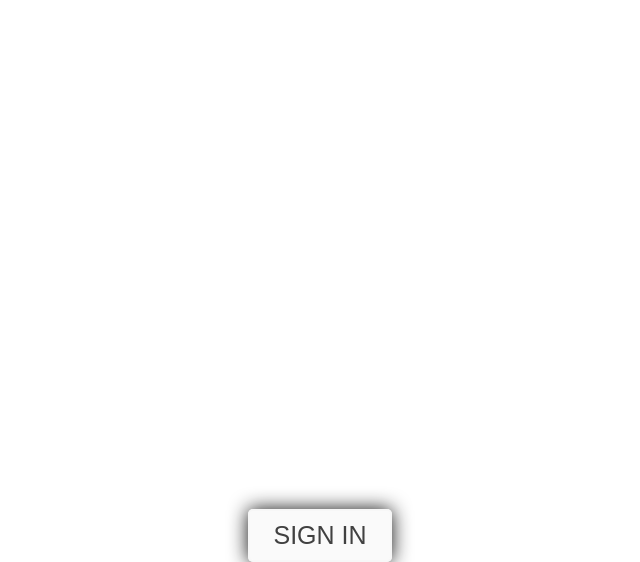
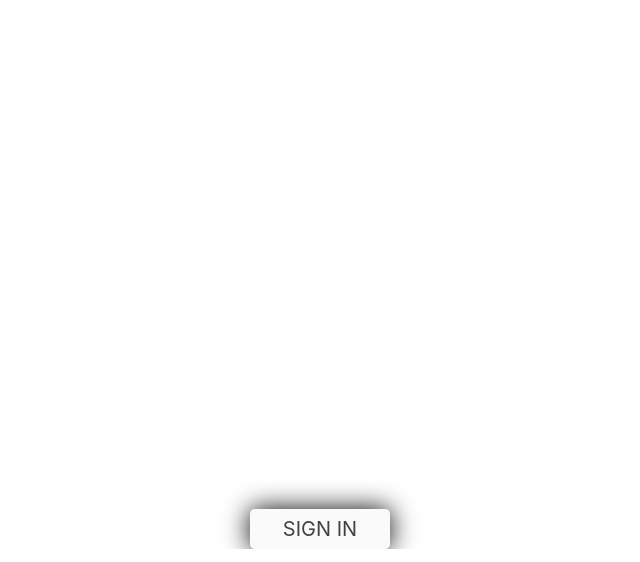
Before and after one commit to theRealFoodFinder/food-finder, a React app: page / in a window 1280 px wide. Shown: the part 266-828 px from the top of the page, without its empty margins (320-960 px from the left). Built offline with nearby package versions, Linux system fonts and the light colour scheme.

Commit message:
landingcssanimationchaged

```diff
--- a/src/sass/_Landing.scss
+++ b/src/sass/_Landing.scss
@@ -19,18 +19,18 @@ a a:hover, a:visited, a:link, a:active {
 }
 
 #signintext{
-    font-size: 25px;
+    font-size: 20px;
     color: #414141;
     background-color:rgba(245, 245, 245, 0.47);
     text-align: center;
-    border: 2px solid rgba(245, 245, 245, 0.47);
+    // border: 2px solid rgba(245, 245, 245, 0.47);
     width: 140px;
-    padding-top: 12px;
-    padding-bottom: 12px;
+    padding-top: 10px;
+    padding-bottom: 10px;
     border-radius: 5px;
-    font-family: Arial, Helvetica, sans-serif;
-    -webkit-animation: signintext 2s cubic-bezier(0.250, 0.460, 0.450, 0.940) infinite both;
-            animation: signintext 2s cubic-bezier(0.250, 0.460, 0.450, 0.940) infinite both;
+    font-family: -apple-system,system-ui,BlinkMacSystemFont,"Segoe UI",Roboto,"Helvetica Neue",Arial,sans-serif;
+    -webkit-animation: signintext 2s cubic-bezier(0.550, 0.760, 0.750, 1.990) infinite both;
+            animation: signintext 2s cubic-bezier(0.550, 0.760, 0.750, 1.990) infinite both;
 }
 
 
@@ -56,9 +56,6 @@ a a:hover, a:visited, a:link, a:active {
   }
 
 
-
-
-
 #landingvid{
     display: block;
     position: absolute;
```
Also changed, not shown: src/img/menuicon.png (added).
